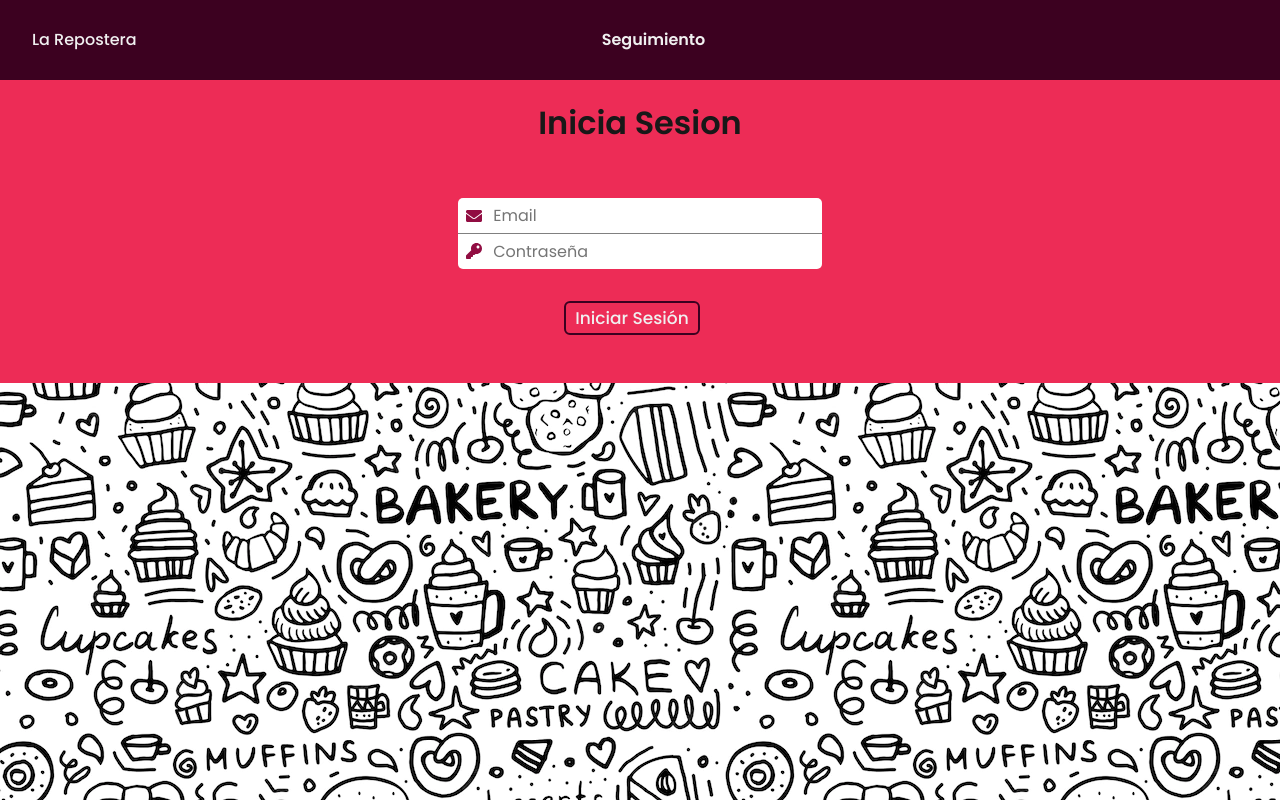
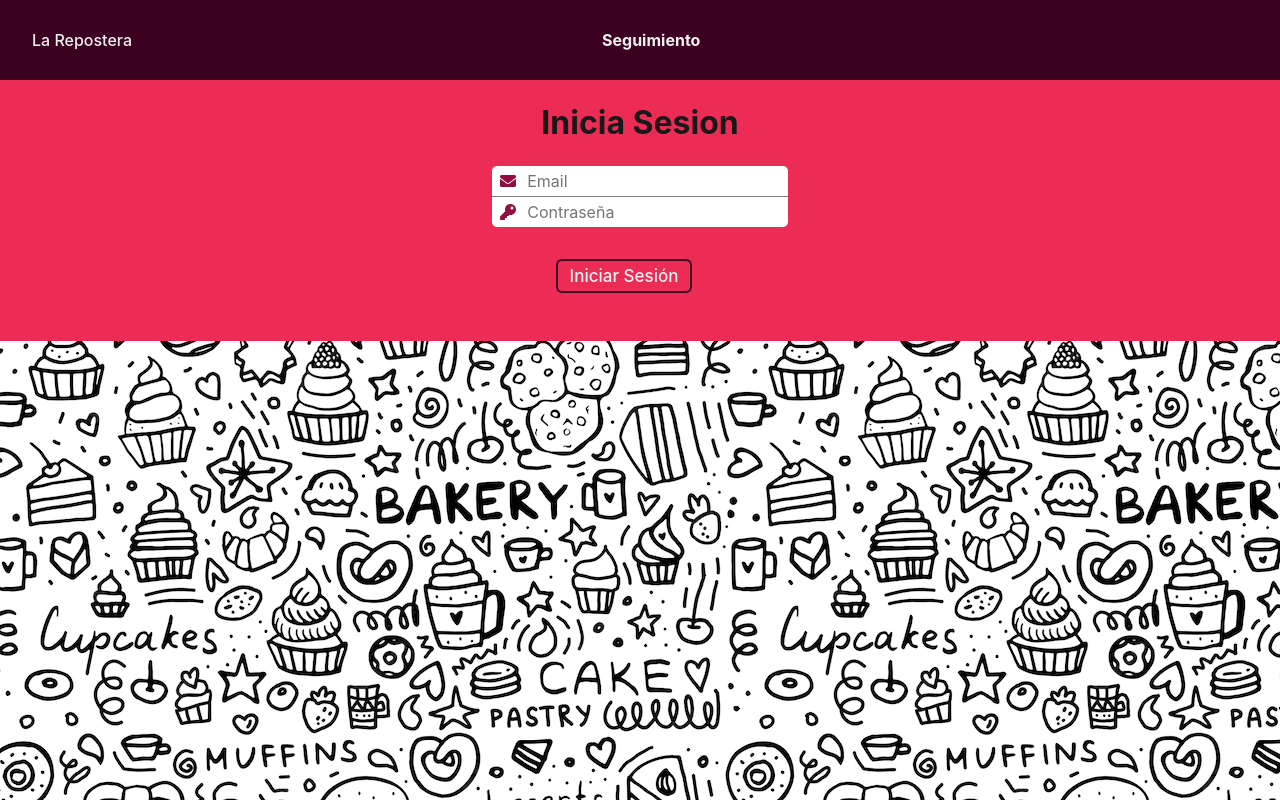
Before and after one commit to Telayna-I/pedidos, a React (Create React App) app: page /login in a window 1280 px wide. Built offline with nearby package versions, Linux system fonts and the light colour scheme.

Commit message:
Arreglo un par de estilos

```diff
--- a/src/Components/LogIn/LogIn.css
+++ b/src/Components/LogIn/LogIn.css
@@ -1,9 +1,10 @@
 
 .main{
     display: flex;
+    flex-direction: column;
     align-items: center;
     justify-content: center;
-    flex-direction: column;
+    margin: auto;
     background-color: #ed2c56;
 }
 
@@ -16,13 +17,7 @@
 
 
 .form-login{
-    display: flex;
-    flex-direction: column;
-    justify-content: center;
-    align-items: center;
-    padding: 0 6rem;
-    padding-left: 7rem;
-    margin-top: 2rem;
+    margin: auto;
 }
 
 
@@ -32,6 +27,7 @@
     background-color: white;
     padding-left: 0.7rem ;
 }
+
 .arriba{
     border-bottom: 1px solid grey;
 }
@@ -44,11 +40,11 @@
 
 .campo{
     display: flex;
+    justify-content: center;
     align-items: center;
     color: #910d42;
     background-color: white;
     padding:0 0.5rem;
-    margin-right: 1rem;
 }
 
 .error-message{
@@ -127,7 +123,7 @@
 }
 
 .ultimo{
-    width: 249.98px;
+    width: 15.624rem;
 }
 
 textarea{
--- a/src/Components/LogIn/LogIn.js
+++ b/src/Components/LogIn/LogIn.js
@@ -28,7 +28,6 @@ const LogIn = () => {
     return(
         <div className = 'main'>
             <h2 className ='h2-login'>Inicia Sesion</h2>
-            <div className = "log-in-container">
             <form className='form-login' onSubmit ={handleSubmit(onLogIn)}>
                 <div className = 'campo radius-t arriba'>
                     <FaEnvelope/>
@@ -68,7 +67,6 @@ const LogIn = () => {
                 </div>
                 <button type="submit" value="submit" className = 'button-submit'> Iniciar Sesión</button>
             </form>
-            </div>
             <div className='messages'>
                 <div className='message'>
                     {errors.email && <span className='error-message'>{errors.email.message}</span>}
--- a/src/index.js
+++ b/src/index.js
@@ -1,7 +1,7 @@
 import React from 'react';
 import { createRoot } from 'react-dom/client';
+import './reset.css';
 import './index.css';
-import './reset.css';
 import App from './App';
 
 createRoot(
```
Lines whose indentation alone changed are shown as unchanged.
